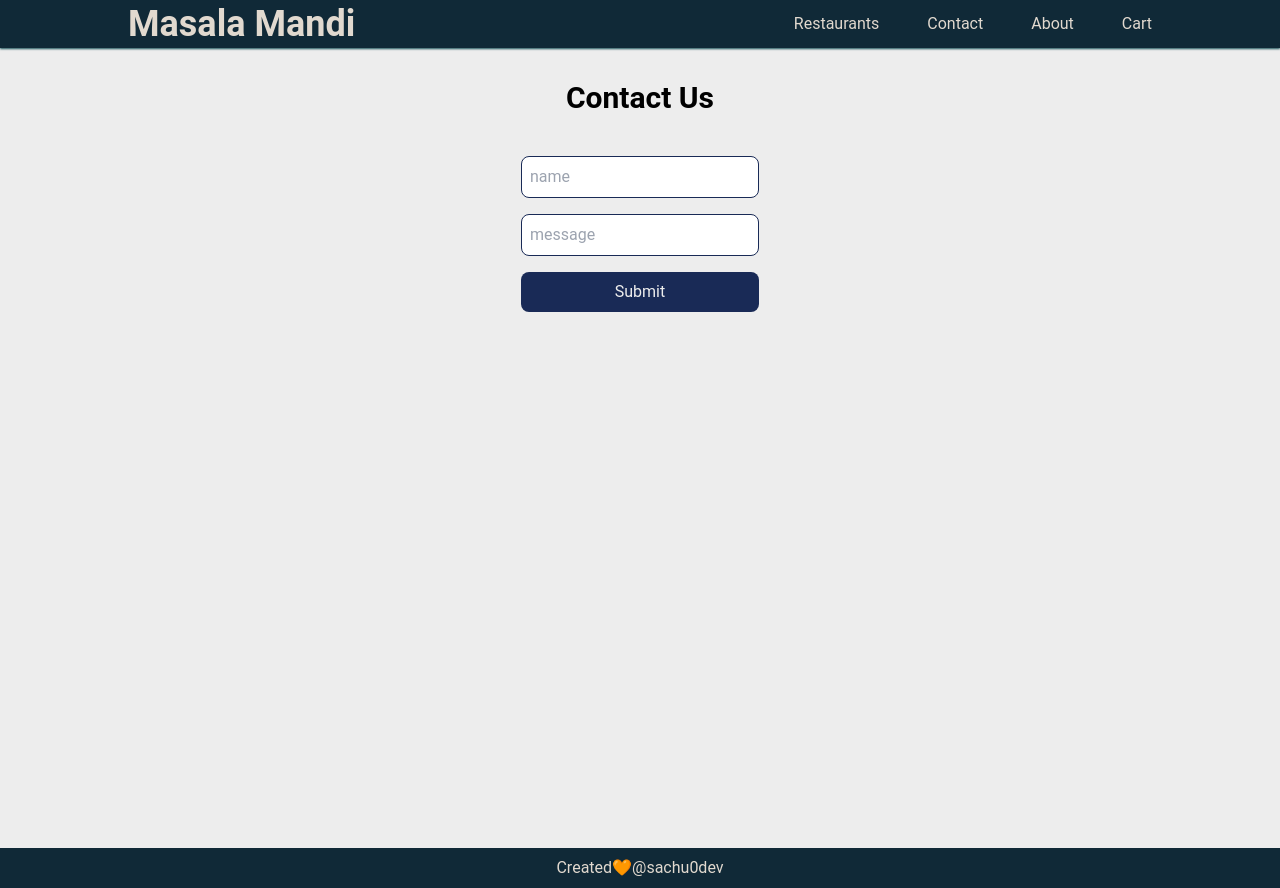
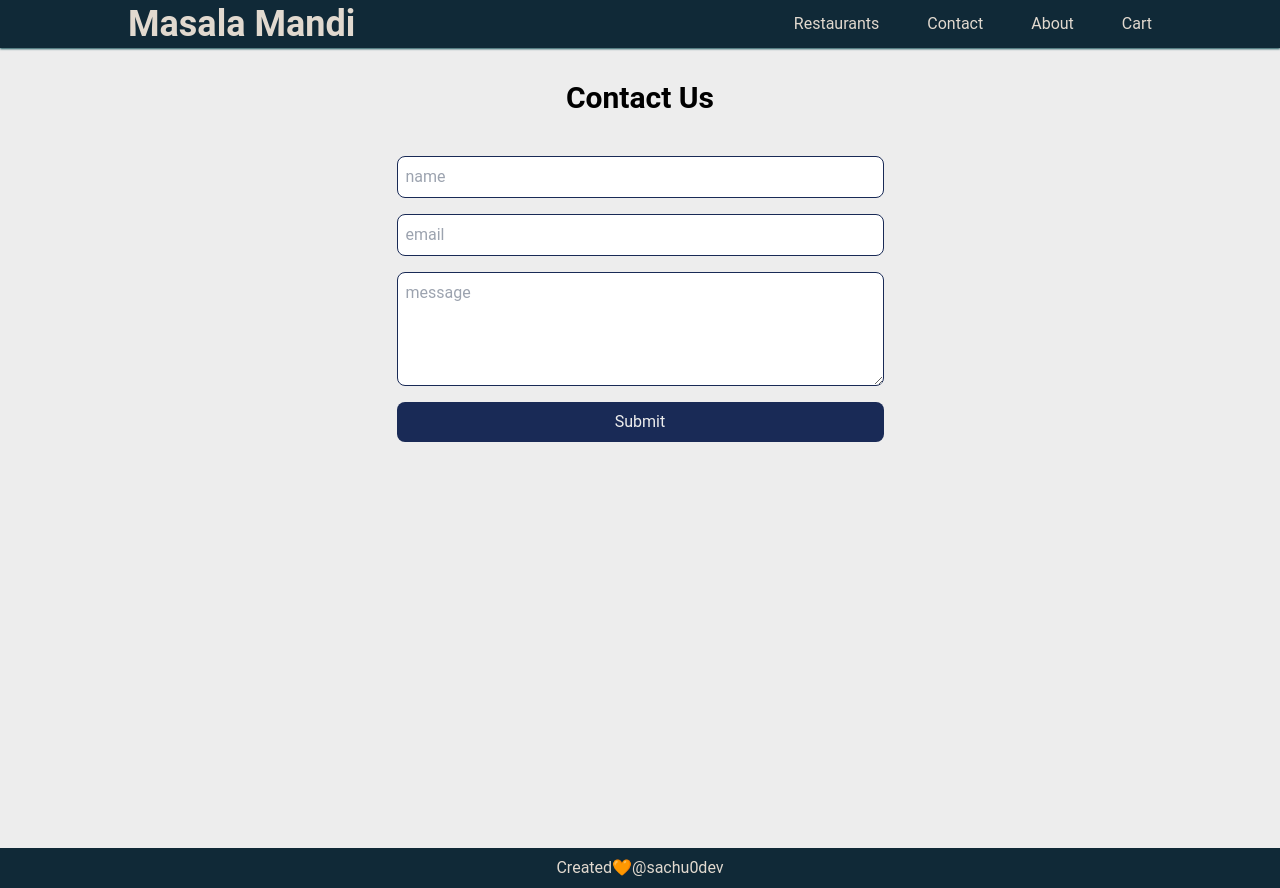
Before and after one commit to sachu0dev/MasalaMandi, a React (Vite) app: page /contact in a window 1280 px wide. Built offline with nearby package versions, Linux system fonts and the light colour scheme.

Commit message:
create textarea

```diff
--- a/src/components/Contact.jsx
+++ b/src/components/Contact.jsx
@@ -10,8 +10,15 @@ const Contact = () => {
         />
         <input
           type="text"
+          placeholder="email"
+          className="border border-black p-2 m-2 rounded-lg"
+        />
+        <textarea
+          type="text"
           placeholder="message"
           className="border border-black p-2 m-2 rounded-lg"
+          rows="4"
+          cols="50"
         />
         <button className="bg-black text-light-gray p-2 m-2 rounded-lg">
           Submit
```
